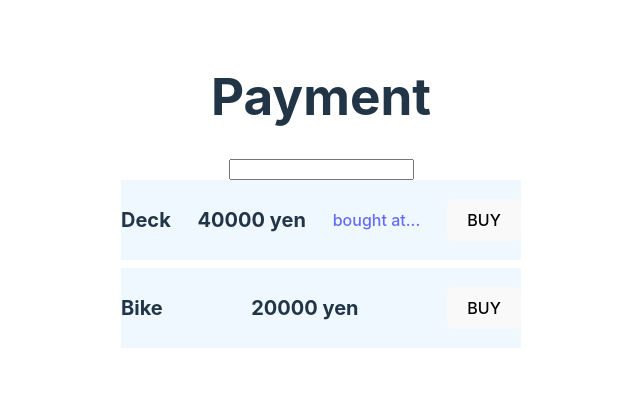
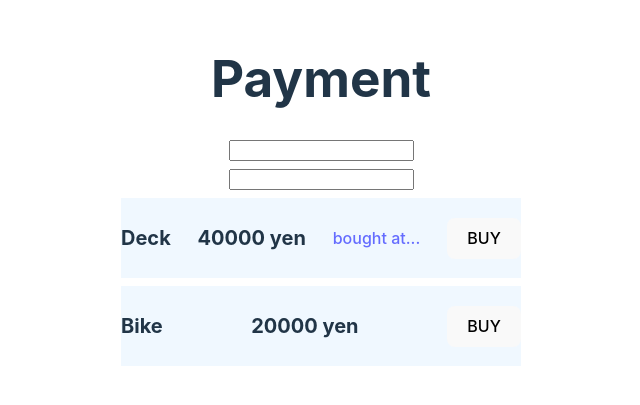
Before and after one commit to budou114/vue-sample, a Vue app: page / in a window 1280 px wide. Shown: the part 205-610 px from the top of the page, without its empty margins (319-959 px from the left). Built offline with nearby package versions, Linux system fonts and the light colour scheme.

Commit message:
37. RefとReactive

```diff
--- a/src/components/Payment.vue
+++ b/src/components/Payment.vue
@@ -1,8 +1,15 @@
 <script setup lang="ts">
-const item1 = "Deck";
-const item2 = "Bike";
+import { ref, reactive } from 'vue';
 
-const price1 = 40000;
+// const itemName1 = ref<String>("Desk");
+const itemName2 = "Bike";
+
+const item1 = reactive({
+  name: "Deck",
+  price: 40000
+});
+
+// const price1 = 40000;
 const price2 = 20000;
 
 const url1 = "https://www.amazon.co.jp/VECELO-%E3%83%A9%E3%83%83%E3%82%AF%E4%BB%98%E3%81%8D%EF%BC%88A4%E5%AF%BE%E5%BF%9C%EF%BC%89%E3%83%A9%E3%82%B9%E3%83%86%E3%82%A3%E3%83%83%E3%82%AF%E3%83%96%E3%83%A9%E3%82%A6%E3%83%B3-%E5%B9%85120%C3%97%E5%A5%A5%E8%A1%8C60cm-%E3%80%90%E6%97%A5%E6%9C%AC%E6%AD%A3%E8%A6%8F%E8%BC%B8%E5%85%A5%E5%93%81%E3%80%91-DX-T01-02/dp/B08P2RZWQP/ref=sr_1_1?__mk_ja_JP=%E3%82%AB%E3%82%BF%E3%82%AB%E3%83%8A&crid=E5SBURPHDBC&dib=eyJ2IjoiMSJ9.iQP5v9kWZxukHSFwiDwqlQfOYsp7628yF1wn_nle3dHlr5X4akUfTdXaZsClGi-DrE-tAuShyreZnC7sayNwKr3R2Cpt_Sf6a98G93xLbQkVNp60QurTIaG3o-r-1ONJ2nYwFDQIQZMZc7Pm25Y9i5cEcl67ZxeFrQ-igdl62G9V9N-vVbECT4xHBnw_YyMXYY_x5Den2FVzc0yP0r08cFbANgyqULq-A7ScKrIzw3K8L8X07QJr2fVh0CsIoDiYSAZeeYTIQFzlyxBuzZ1FX1Mek9oH_UoIF_Nrt0gErAE.5SPcjhh1kIrPTCZyYVONHkAqmJCVGYt-JRDHV36un4w&dib_tag=se&keywords=desk&qid=1708753143&sprefix=desk%2Caps%2C308&sr=8-1-spons&sp_csd=d2lkZ2V0TmFtZT1zcF9hdGY&psc=1"
@@ -12,7 +19,11 @@
 }
 
 const input = (event: any) => {
-  console.log(event.target.value);
+  item1.name = event.target.value;
+}
+
+const inputPrice = (event: any) => {
+  item1.price = event.target.value;
 }
 
 </script>
@@ -21,16 +32,17 @@
   <div class="container">
     <h1>Payment</h1>
     <input v-on:input="input"/>
+    <input v-on:input="inputPrice"/>
     <div class="payment">
-      <label>{{ item1 }}</label>
-      <label>{{ price1 }} yen</label>
+      <label>{{ item1.name }}</label>
+      <label>{{ item1.price }} yen</label>
       <a v-bind:href=url1> bought at...</a>
-      <button v-on:click="buy(item1)">BUY</button>
+      <button v-on:click="buy(item1.name)">BUY</button>
     </div>
     <div class="payment">
-      <label>{{ item2 }}</label>
+      <label>{{ itemName2 }}</label>
       <label>{{ price2 }} yen</label>
-      <button v-on:click="buy(item2)">BUY</button>
+      <button v-on:click="buy(itemName2)">BUY</button>
     </div>
   </div>
 </template>
@@ -51,6 +63,9 @@
   background-color: aliceblue;
   margin-bottom: 8px;
 }
+input {
+  margin-bottom: 8px;
+}
 
 label {
   font-size: 20px;
```
